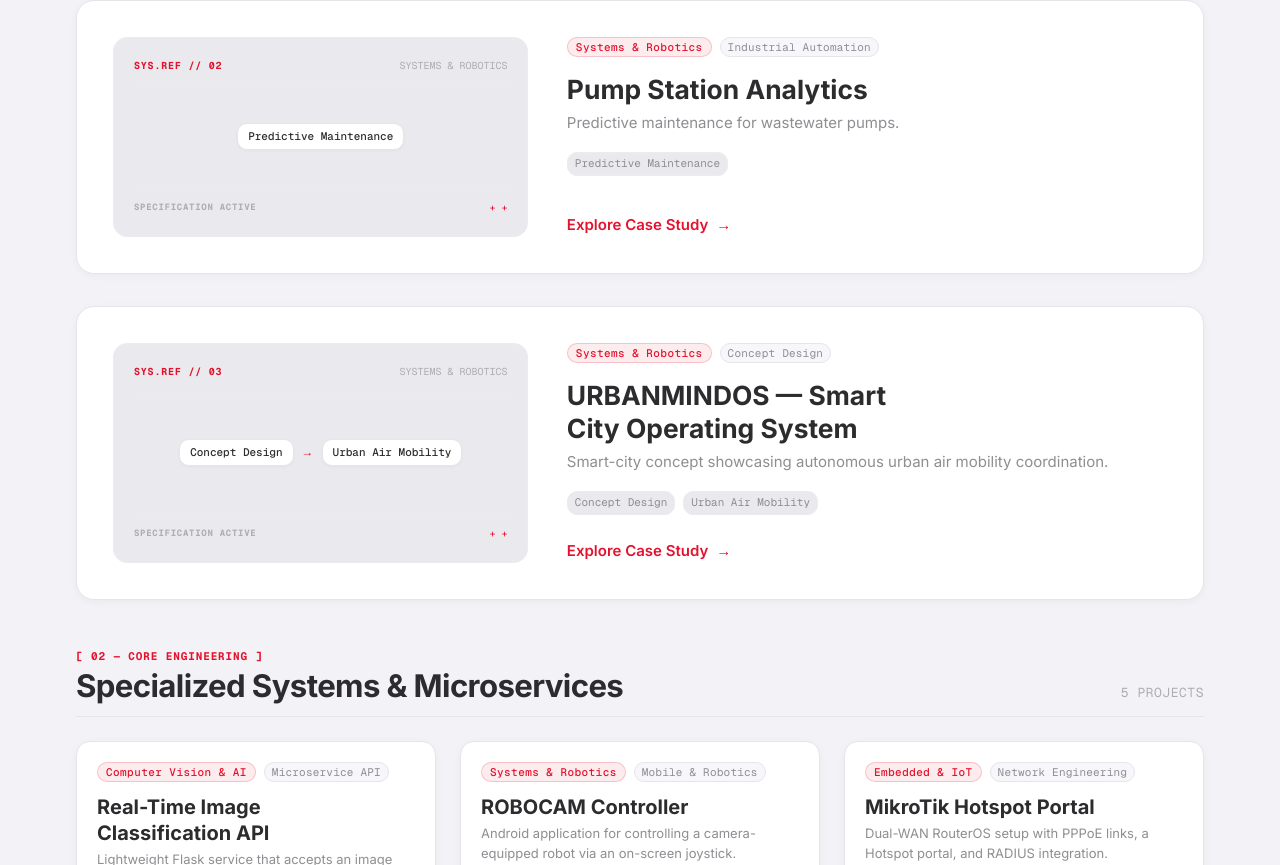
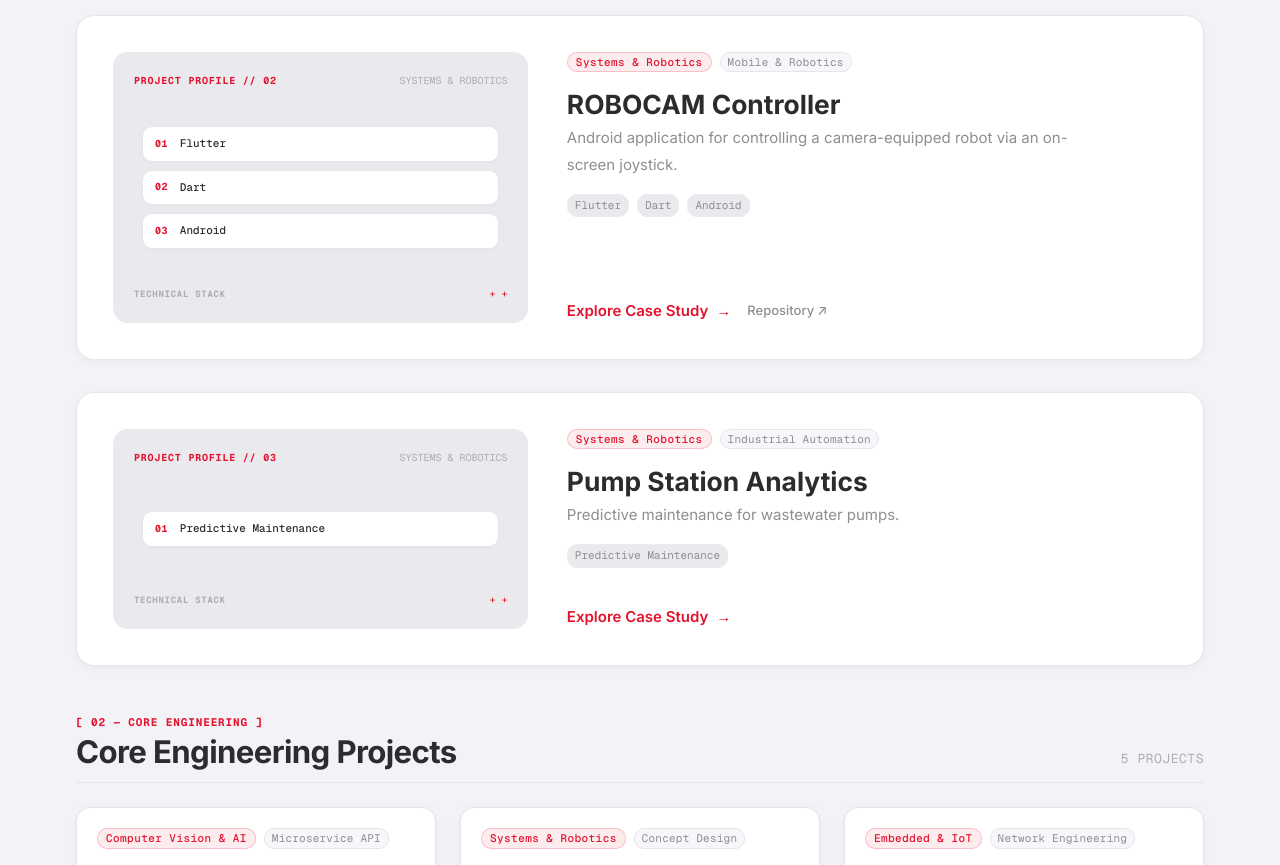
Before and after one commit to a2sn2/alhassan-portfolio, a Next.js app: page /projects in a window 1280 px wide. Shown: the part 975-1840 px from the top of the page. Built offline with nearby package versions, Linux system fonts and the light colour scheme.

Commit message:
refactor(visual): remove technology flow inference, neutralize system labels, and formalize presentationTier single source of truth

```diff
--- a/src/components/projects/ProjectExplorer.module.css
+++ b/src/components/projects/ProjectExplorer.module.css
@@ -176,31 +176,37 @@
   padding: var(--space-6) var(--space-2);
 }
 
-.schematicNodes {
+.techMatrix {
+  display: flex;
+  flex-direction: column;
+  gap: var(--space-2);
+  width: 100%;
+}
+
+.techMatrixCell {
   display: flex;
   align-items: center;
-  gap: var(--space-2);
-  flex-wrap: wrap;
-  justify-content: center;
+  gap: var(--space-3);
+  padding: 8px 12px;
+  background-color: var(--color-surface-primary);
+  border: 1px solid var(--color-border);
+  border-radius: var(--radius-sm);
+  box-shadow: 0 1px 2px rgba(0, 0, 0, 0.03);
 }
 
-.schematicNode {
+.techMatrixIndex {
+  font-family: var(--font-geist-mono), monospace;
+  font-size: 10px;
+  font-weight: var(--weight-bold);
+  color: var(--color-brand);
+  letter-spacing: 0.04em;
+}
+
+.techMatrixName {
   font-family: var(--font-geist-mono), monospace;
   font-size: 11px;
   font-weight: var(--weight-medium);
-  padding: 4px 10px;
-  background-color: var(--color-surface-primary);
-  border: 1px solid var(--color-border);
-  border-radius: var(--radius-sm);
   color: var(--color-text-primary);
-  box-shadow: 0 1px 3px rgba(0, 0, 0, 0.04);
-}
-
-.schematicConnector {
-  font-family: var(--font-geist-mono), monospace;
-  font-size: 12px;
-  color: var(--color-brand);
-  font-weight: var(--weight-bold);
 }
 
 .techPlateFooter {
--- a/src/components/projects/ProjectExplorer.tsx
+++ b/src/components/projects/ProjectExplorer.tsx
@@ -64,7 +64,7 @@ export function ProjectExplorer({ items, categories }: ProjectExplorerProps) {
             <div className={styles.tierHeaderLeft}>
               <span className={styles.tierKicker}>[ 01 — SELECTED WORK ]</span>
               <h2 id="tier-selected-heading" className={styles.tierTitle}>
-                Flagship Systems & Applied Implementations
+                Selected Systems & Technical Projects
               </h2>
             </div>
             <span className={styles.tierCount}>
@@ -78,28 +78,24 @@ export function ProjectExplorer({ items, categories }: ProjectExplorerProps) {
                 key={project.id}
                 className={cn(styles.projectCard, styles.selectedCard)}
               >
-                {/* Technical schematic plate derived solely from verified technologies */}
+                {/* Technical profile plate derived solely from verified technologies */}
                 <div className={styles.techPlate} aria-hidden="true">
                   <div className={styles.techPlateHeader}>
-                    <span className={styles.techPlateIndex}>SYS.REF // 0{idx + 1}</span>
+                    <span className={styles.techPlateIndex}>PROJECT PROFILE // 0{idx + 1}</span>
                     <span className={styles.techPlateCategory}>{project.category}</span>
                   </div>
                   <div className={styles.techPlateBody}>
-                    <div className={styles.schematicNodes}>
-                      {project.technologies.slice(0, 3).map((tech, i) => (
-                        <React.Fragment key={tech}>
-                          <span className={styles.schematicNode}>{tech}</span>
-                          {i < Math.min(project.technologies.length, 3) - 1 && (
-                            <span className={styles.schematicConnector}>→</span>
-                          )}
-                        </React.Fragment>
+                    <div className={styles.techMatrix}>
+                      {project.technologies.map((tech, i) => (
+                        <div key={tech} className={styles.techMatrixCell}>
+                          <span className={styles.techMatrixIndex}>0{i + 1}</span>
+                          <span className={styles.techMatrixName}>{tech}</span>
+                        </div>
                       ))}
                     </div>
                   </div>
                   <div className={styles.techPlateFooter}>
-                    <span className={styles.techPlateStatus}>
-                      {project.evidenceDepth === "rich" ? "VERIFIED PIPELINE" : "SPECIFICATION ACTIVE"}
-                    </span>
+                    <span className={styles.techPlateStatus}>TECHNICAL STACK</span>
                     <span className={styles.techPlateTicks}>+ +</span>
                   </div>
                 </div>
@@ -118,7 +114,7 @@ export function ProjectExplorer({ items, categories }: ProjectExplorerProps) {
 
                   {project.result && (
                     <div className={styles.verifiedOutcome}>
-                      <span className={styles.outcomeLabel}>Verified Result:</span>
+                      <span className={styles.outcomeLabel}>Project Outcome:</span>
                       <p className={styles.outcomeText}>{project.result}</p>
                     </div>
                   )}
@@ -168,7 +164,7 @@ export function ProjectExplorer({ items, categories }: ProjectExplorerProps) {
             <div className={styles.tierHeaderLeft}>
               <span className={styles.tierKicker}>[ 02 — CORE ENGINEERING ]</span>
               <h2 id="tier-core-heading" className={styles.tierTitle}>
-                Specialized Systems & Microservices
+                Core Engineering Projects
               </h2>
             </div>
             <span className={styles.tierCount}>
@@ -239,7 +235,7 @@ export function ProjectExplorer({ items, categories }: ProjectExplorerProps) {
             <div className={styles.tierHeaderLeft}>
               <span className={styles.tierKicker}>[ 03 — ENGINEERING ARCHIVE ]</span>
               <h2 id="tier-archive-heading" className={styles.tierTitle}>
-                Technical Catalogue & Foundation Work
+                Engineering Archive & Academic Work
               </h2>
             </div>
             <span className={styles.tierCount}>
--- a/src/components/sections/HeroSection.tsx
+++ b/src/components/sections/HeroSection.tsx
@@ -129,7 +129,7 @@ export function HeroSection({ content }: HeroSectionProps) {
               </div>
 
               <div className={styles.fieldMapFooter}>
-                <span className={styles.fieldMapFooterMeta}>Disciplinary Scope · Verified Practice</span>
+                <span className={styles.fieldMapFooterMeta}>Engineering Scope · Core Disciplines</span>
               </div>
             </aside>
           )}
--- a/src/components/ui/CommandPalette.tsx
+++ b/src/components/ui/CommandPalette.tsx
@@ -40,7 +40,7 @@ export function CommandPalette() {
     }));
 
     const projectNav: PaletteItem[] = projectItems
-      .filter((p) => p.featured)
+      .filter((p) => p.presentationTier === "featured")
       .map((proj) => ({
         id: `proj-${proj.slug}`,
         category: "Featured Case Studies",
--- a/src/content/projects.ts
+++ b/src/content/projects.ts
@@ -22,6 +22,20 @@ export const projectItems: ProjectItem[] = [
     evidenceDepth: "rich",
   },
   {
+    id: "robocam-controller",
+    slug: "robocam-controller",
+    title: "ROBOCAM Controller",
+    tagline:
+      "Android application for controlling a camera-equipped robot via an on-screen joystick.",
+    category: "Systems & Robotics",
+    badge: "Mobile & Robotics",
+    technologies: ["Flutter", "Dart", "Android"],
+    githubUrl: "https://github.com/a2sn2",
+    featured: true,
+    presentationTier: "featured",
+    evidenceDepth: "basic",
+  },
+  {
     id: "pump-station-analytics",
     slug: "pump-station-analytics",
     title: "Pump Station Analytics",
@@ -30,19 +44,6 @@ export const projectItems: ProjectItem[] = [
     category: "Systems & Robotics",
     badge: "Industrial Automation",
     technologies: ["Predictive Maintenance"],
-    featured: true,
-    presentationTier: "featured",
-    evidenceDepth: "basic",
-  },
-  {
-    id: "urbanmindos",
-    slug: "urbanmindos",
-    title: "URBANMINDOS — Smart City Operating System",
-    tagline:
-      "Smart-city concept showcasing autonomous urban air mobility coordination.",
-    category: "Systems & Robotics",
-    badge: "Concept Design",
-    technologies: ["Concept Design", "Urban Air Mobility"],
     featured: true,
     presentationTier: "featured",
     evidenceDepth: "basic",
@@ -62,15 +63,14 @@ export const projectItems: ProjectItem[] = [
     evidenceDepth: "basic",
   },
   {
-    id: "robocam-controller",
-    slug: "robocam-controller",
-    title: "ROBOCAM Controller",
+    id: "urbanmindos",
+    slug: "urbanmindos",
+    title: "URBANMINDOS — Smart City Operating System",
     tagline:
-      "Android application for controlling a camera-equipped robot via an on-screen joystick.",
+      "Smart-city concept showcasing autonomous urban air mobility coordination.",
     category: "Systems & Robotics",
-    badge: "Mobile & Robotics",
-    technologies: ["Flutter", "Dart", "Android"],
-    githubUrl: "https://github.com/a2sn2",
+    badge: "Concept Design",
+    technologies: ["Concept Design", "Urban Air Mobility"],
     featured: false,
     presentationTier: "core",
     evidenceDepth: "basic",
@@ -238,7 +238,7 @@ export const projectsContent: ProjectsContent = {
 };
 
 export function getFeaturedProjects(): ProjectItem[] {
-  return projectItems.filter((p) => p.presentationTier === "featured" || p.featured);
+  return projectItems.filter((p) => p.presentationTier === "featured");
 }
 
 export function getProjectBySlug(slug: string): ProjectItem | undefined {
```
Also changed, not shown: src/contracts/projects.ts (+10 -1 lines), 1 other file (tests, documents, lock files or other folders).
